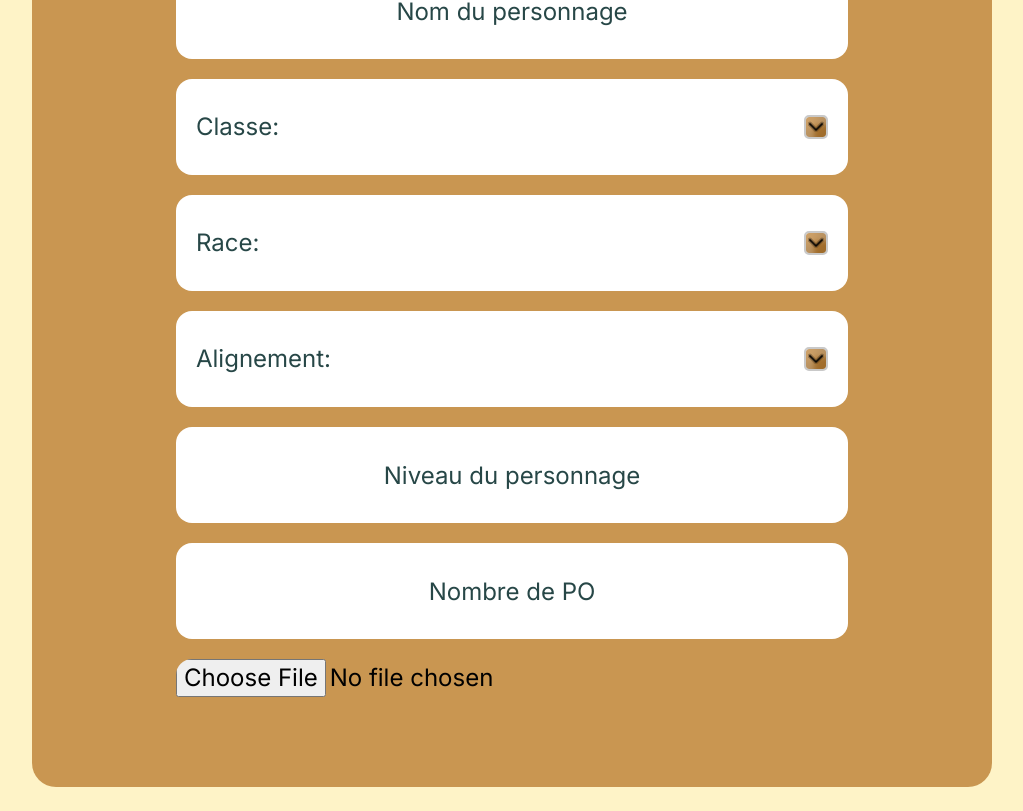
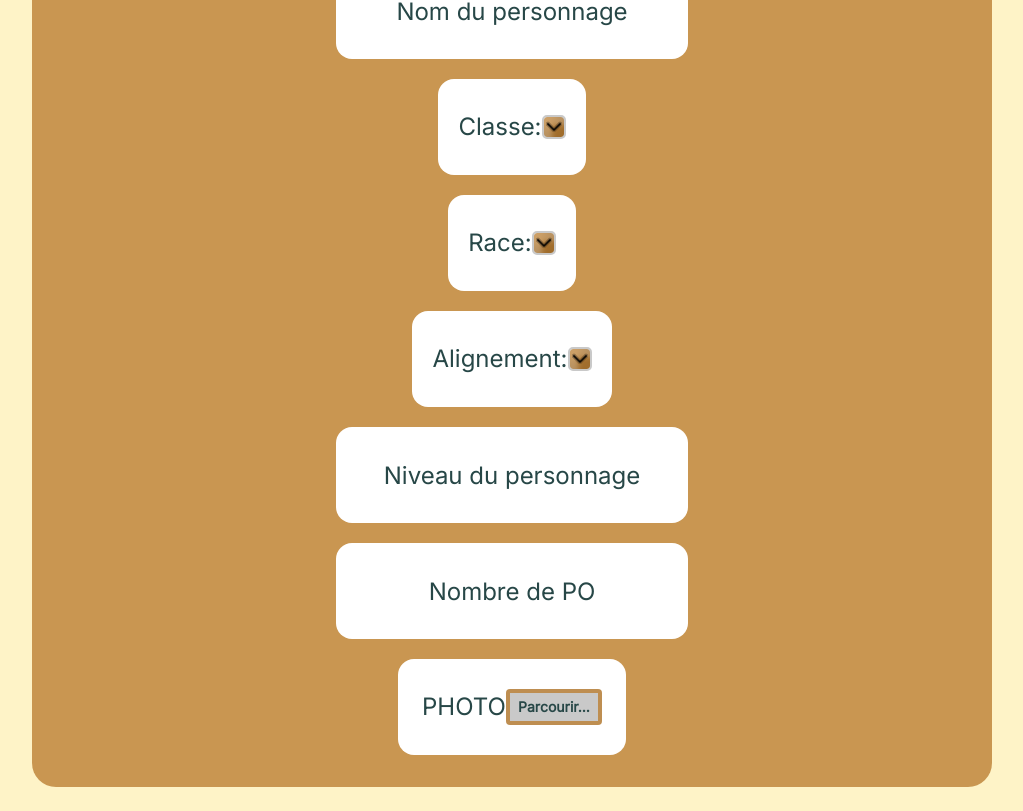
Before and after one commit to Enta12/lyssande, a React (Create React App) app in the folder front/: page /pj/new in a window 1280 px wide. Shown: the part 273-1084 px from the top of the page, without its empty margins (128-1151 px from the left). Built offline with nearby package versions, Linux system fonts and the light colour scheme.

Commit message:
feat(FileInput): create components

```diff
--- /dev/null
+++ b/front/src/components/fileInput.tsx
@@ -0,0 +1,40 @@
+import { useRef, useState } from "react";
+
+interface Props {
+    width?: string;
+    height?: string;
+}
+
+const FileInput = ({width= "3/4", height = "24"} : Props) => {
+    const hiddenFileInput = useRef<HTMLInputElement>(null);
+    const [file, setFile] = useState("")
+    const handleClick = (e: React.MouseEvent<HTMLButtonElement, MouseEvent>) => {
+        e.preventDefault();
+        hiddenFileInput?.current?.click();
+    };
+    const handleChange = (e: React.ChangeEvent<HTMLInputElement>) => {
+        setFile(e.target.value);
+    }
+    return (
+        <>
+            <button
+                onClick={e => {handleClick(e)}}
+                className={
+                    `rounded-2xl text-swamp text-center text-2xl placeholder-[#274747] font-inter h-${height} w-${width} bg-white flex justify-between items-center p-6`
+                }
+            >
+                    <div>{`PHOTO ${file? " : "+file: ""}`}</div>
+                    <div
+                        className={
+                            `rounded border-4 border-orange/[.8] font-inter w-24 h-9 text-center bg-[#C9C9C9] font-semibold text-sm flex justify-center items-center`
+                        }
+                    >
+                        Parcourir...
+                    </div>
+            </button>
+            <input ref={hiddenFileInput} name="picture" value={file} onChange={handleChange} className="hidden" type="file" />
+        </>
+    )
+}
+
+export default FileInput
--- a/front/src/components/input.tsx
+++ b/front/src/components/input.tsx
@@ -8,7 +8,7 @@ interface Props {
 const Input = ({placeholder, type, width= "3/4", height = "24"} : Props) => {
     return (
         <input className={
-            `w-3/4 rounded-2xl text-center text-2xl placeholder-[#274747] font-inter h-${height} w-${width}`
+            `rounded-2xl text-center text-2xl placeholder-[#274747] font-inter h-${height} w-${width}`
         }
             placeholder={placeholder} type={type}>
         </input>
--- a/front/src/pages/pj/addPj.tsx
+++ b/front/src/pages/pj/addPj.tsx
@@ -1,3 +1,4 @@
+import FileInput from '../../components/fileInput'
 import Input from '../../components/input'
 import InputSelect from '../../components/inputSelect'
 import Title from '../../components/title'
@@ -15,7 +16,7 @@ const AddPj = () => {
                 <InputSelect height="24" title={"Alignement"} options={racesMocked}/>
                 <Input height="24" placeholder="Niveau du personnage" type="number"/>
                 <Input height="24"  placeholder="Nombre de PO" type="number"/>
-                <Input height="24" type="file"/>
+                <FileInput />
             </form>
         </div>
     )
```
